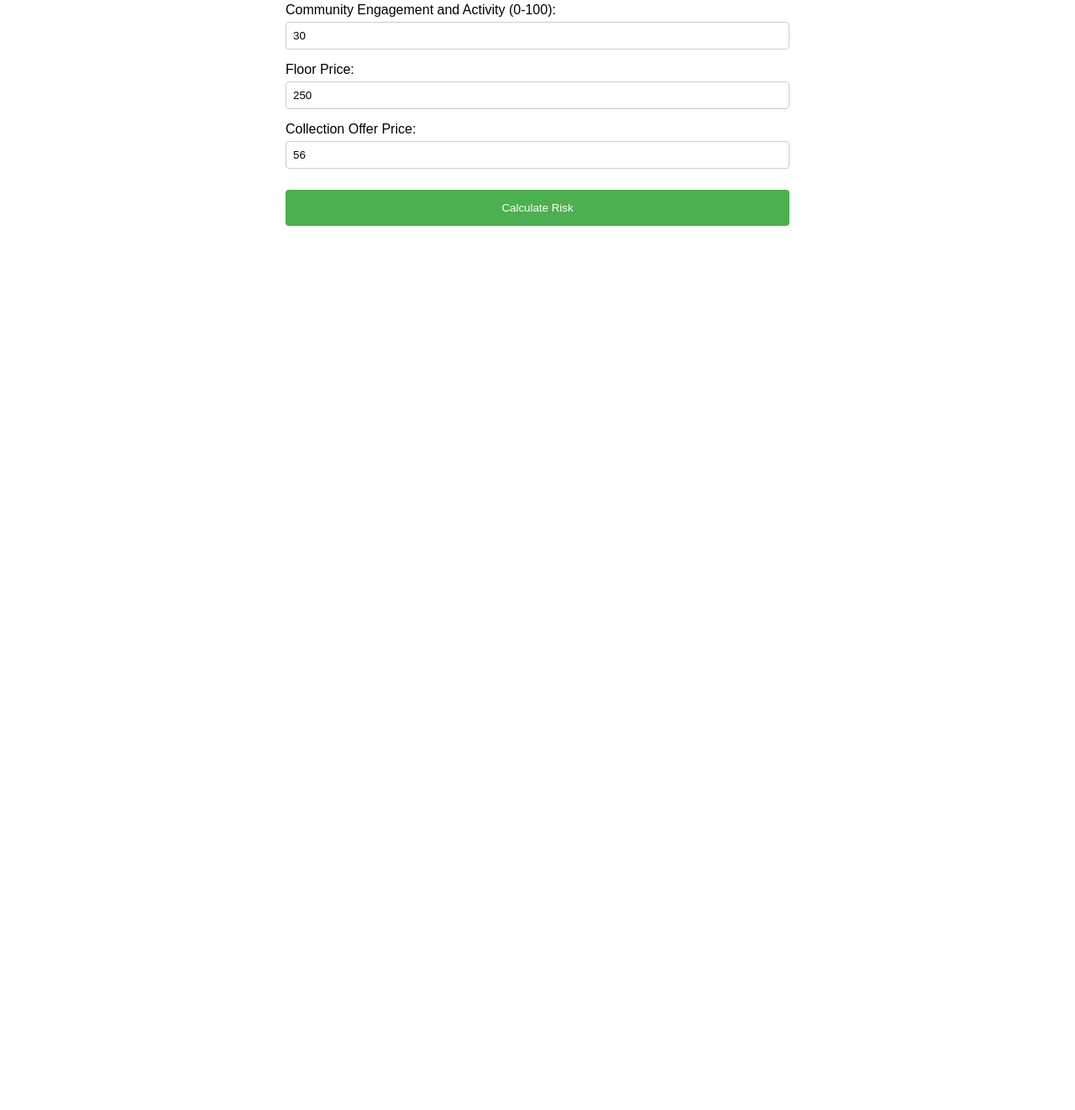
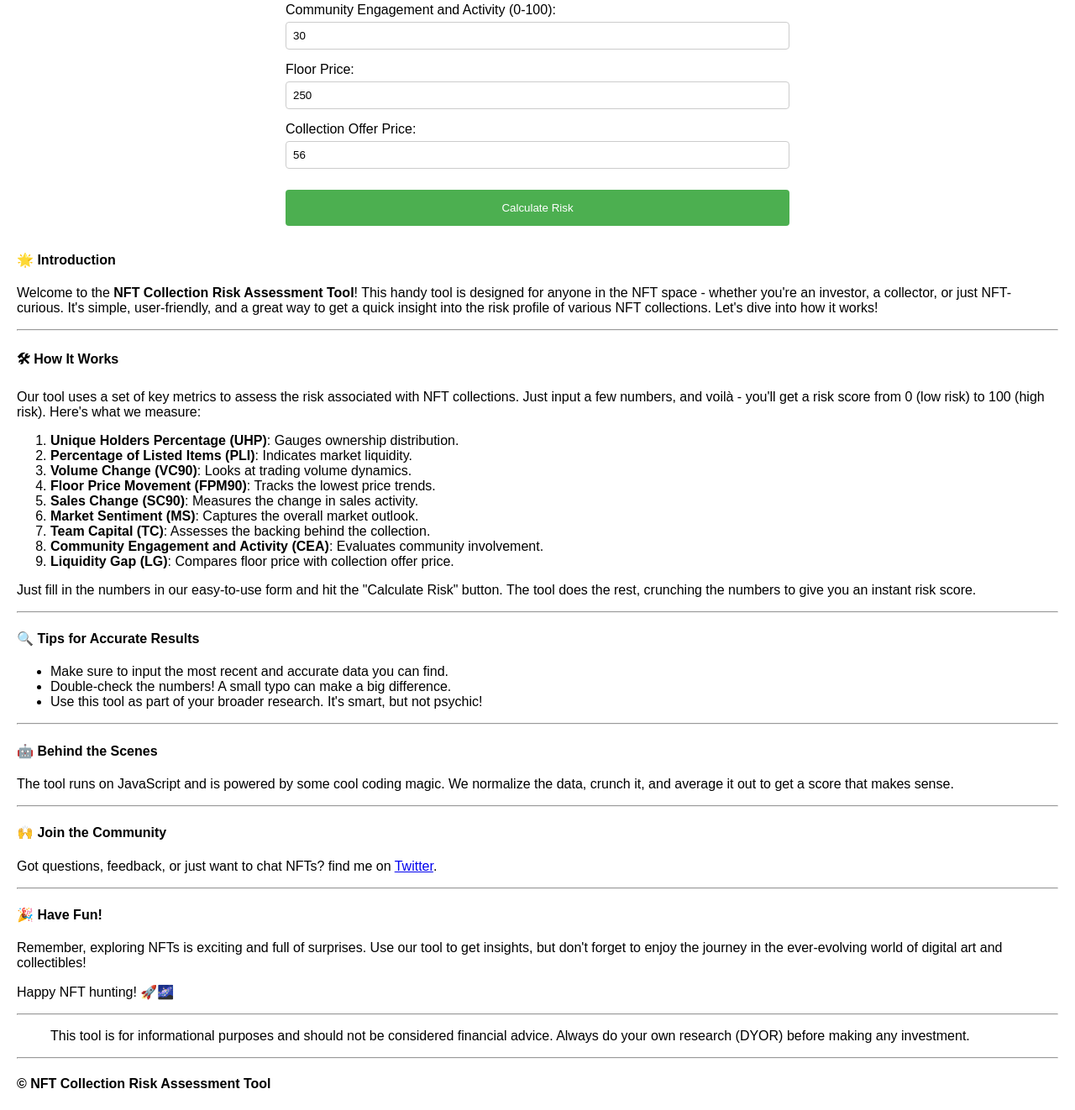
Before and after one commit to elhoucine/nft-risk-assessment, a plain HTML site: page index.html in a window 1280 px wide. Shown: the part 574-1896 px from the top of the page at 84% size. Before the commit the page ends 873 px from the top, so only its background shows below. Drawn offline with Linux system fonts and the light colour scheme.

Commit message:
update docs

```diff
--- a/index.html
+++ b/index.html
@@ -101,6 +101,66 @@
         <div id="result"></div>
     </div>
 
+    <div class="docs">
+        <h4 id="-introduction">🌟 Introduction</h4>
+        <p>Welcome to the <strong>NFT Collection Risk Assessment Tool</strong>! This handy tool is designed for anyone
+            in the
+            NFT space - whether you&#39;re an investor, a collector, or just NFT-curious. It&#39;s simple,
+            user-friendly, and a
+            great way to get a quick insight into the risk profile of various NFT collections. Let&#39;s dive into how
+            it works!
+        </p>
+        <hr>
+        <h4 id="-how-it-works">🛠 How It Works</h4>
+        <p>Our tool uses a set of key metrics to assess the risk associated with NFT collections. Just input a few
+            numbers, and
+            voilà - you&#39;ll get a risk score from 0 (low risk) to 100 (high risk). Here&#39;s what we measure:
+        </p>
+        <ol>
+            <li><strong>Unique Holders Percentage (UHP)</strong>: Gauges ownership distribution.</li>
+            <li><strong>Percentage of Listed Items (PLI)</strong>: Indicates market liquidity.</li>
+            <li><strong>Volume Change (VC90)</strong>: Looks at trading volume dynamics.</li>
+            <li><strong>Floor Price Movement (FPM90)</strong>: Tracks the lowest price trends.</li>
+            <li><strong>Sales Change (SC90)</strong>: Measures the change in sales activity.</li>
+            <li><strong>Market Sentiment (MS)</strong>: Captures the overall market outlook.</li>
+            <li><strong>Team Capital (TC)</strong>: Assesses the backing behind the collection.</li>
+            <li><strong>Community Engagement and Activity (CEA)</strong>: Evaluates community involvement.</li>
+            <li><strong>Liquidity Gap (LG)</strong>: Compares floor price with collection offer price.</li>
+        </ol>
+        <p>Just fill in the numbers in our easy-to-use form and hit the &quot;Calculate Risk&quot; button. The tool does
+            the
+            rest, crunching the numbers to give you an instant risk score.</p>
+        <hr>
+        <h4 id="-tips-for-accurate-results">🔍 Tips for Accurate Results</h4>
+        <ul>
+            <li>Make sure to input the most recent and accurate data you can find.</li>
+            <li>Double-check the numbers! A small typo can make a big difference.</li>
+            <li>Use this tool as part of your broader research. It&#39;s smart, but not psychic!</li>
+        </ul>
+        <hr>
+        <h4 id="-behind-the-scenes">🤖 Behind the Scenes</h4>
+        <p>The tool runs on JavaScript and is powered by some cool coding magic. We normalize the data, crunch it, and
+            average
+            it out to get a score that makes sense.</p>
+        <hr>
+        <h4 id="-join-the-community">🙌 Join the Community</h4>
+        <p>Got questions, feedback, or just want to chat NFTs? find me on <a
+                href="https://twitter.com/nftguyofficial">Twitter</a>.</p>
+        <hr>
+        <h4 id="-have-fun-">🎉 Have Fun!</h4>
+        <p>Remember, exploring NFTs is exciting and full of surprises. Use our tool to get insights, but don&#39;t
+            forget to
+            enjoy the journey in the ever-evolving world of digital art and collectibles!</p>
+        <p>Happy NFT hunting! 🚀🌌</p>
+        <hr>
+        <blockquote>
+            <p>This tool is for informational purposes and should not be considered financial advice. Always do your own
+                research (DYOR) before making any investment.</p>
+        </blockquote>
+        <hr>
+        <h4 id="-nft-collection-risk-assessment-tool">© NFT Collection Risk Assessment Tool</h4>
+    </div>
+
     <script src="riskCalculator.js"></script>
     <script>
         document.getElementById('riskForm').addEventListener('submit', function (event) {
```
Also changed, not shown: readme.html (added, +78 -0 lines), 1 other file.
